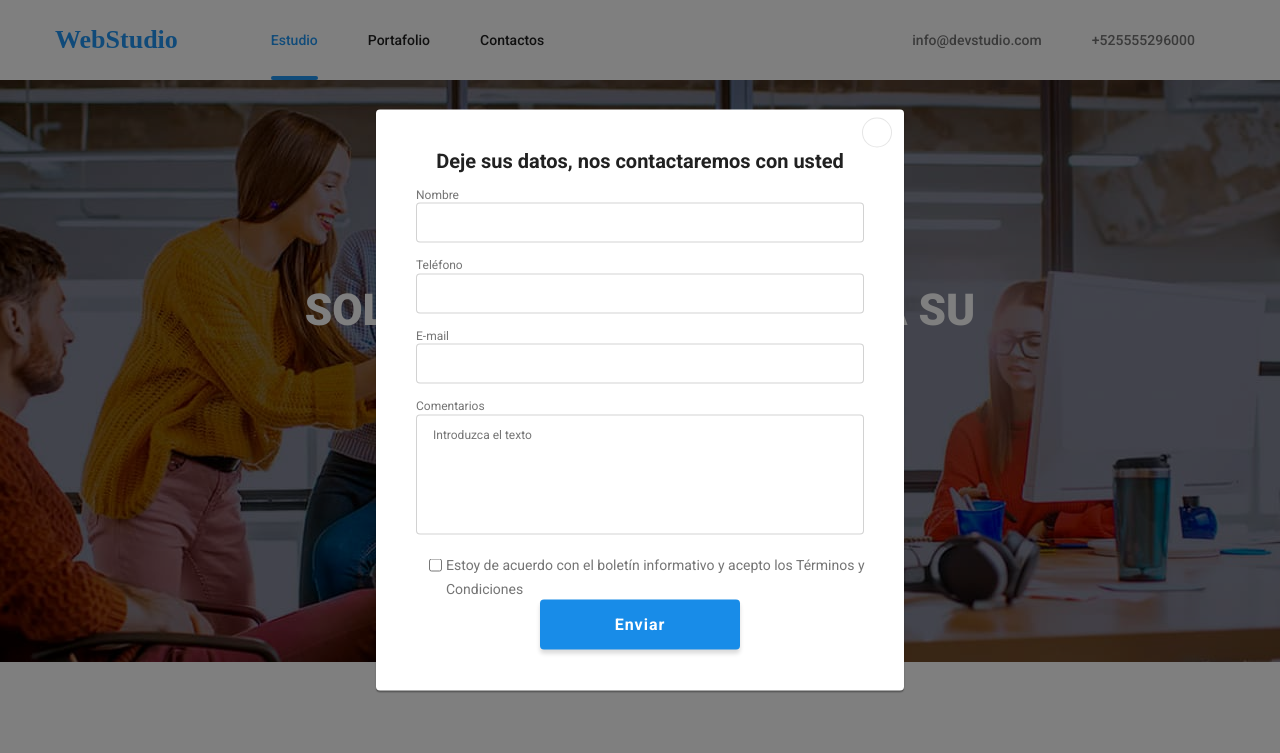
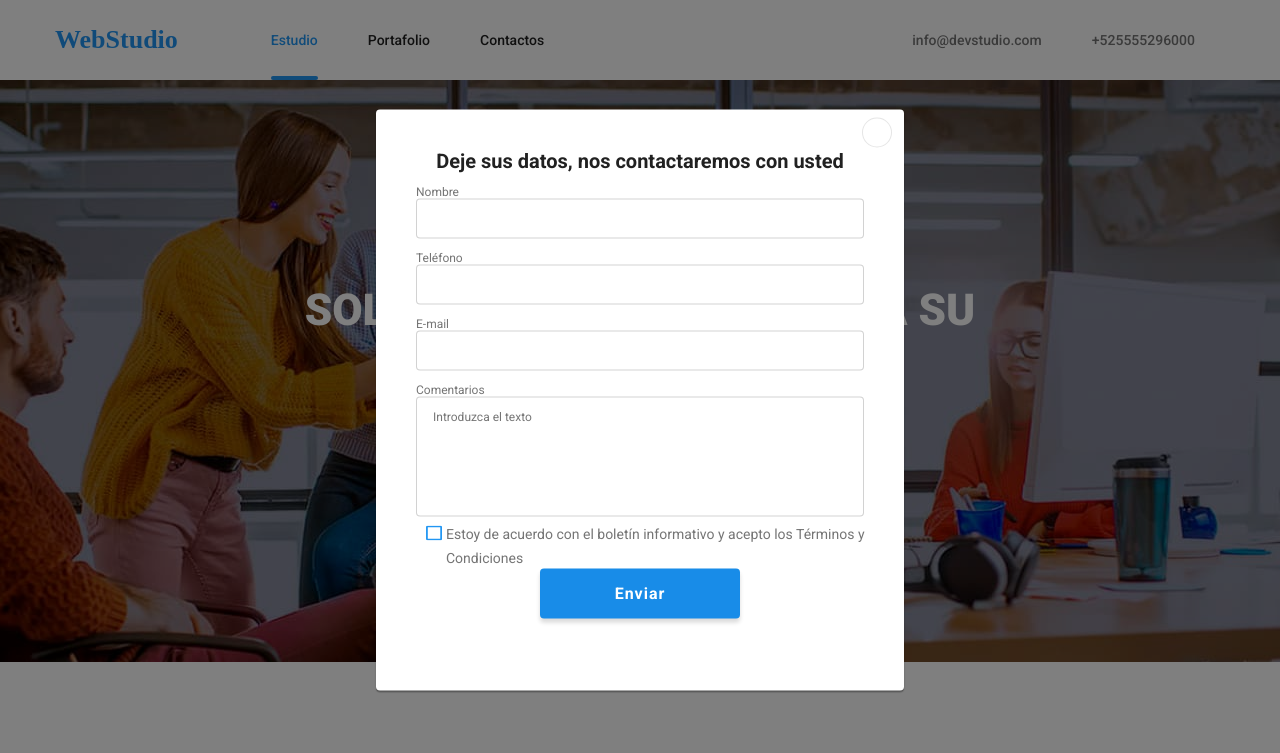
Before and after one commit to JonathanJimenezTrivin0/goit-markup-hw-06, a plain HTML site: page index.html in a window 1280 px wide. Both pictures are taken after a click on the button "Solicite nuestro servicio". Shown: the top 753 px of the page. Drawn offline with nearby package versions, Linux system fonts and the light colour scheme.

Commit message:
icon checkbox

```diff
--- a/css/styles.css
+++ b/css/styles.css
@@ -653,8 +653,10 @@ ul {
   transition: border 250ms cubic-bezier(0.4, 0, 0.2, 1);
 }
 
-.input-value:hover {
+.input-value:hover,
+.input-value:focus {
   border-color: #2196f3;
+  outline: none;
 }
 
 .input-group {
@@ -822,6 +824,7 @@ ul {
   line-height: 14px;
   font-family: 'Roboto';
   font-style: normal;
+  display: block;
 }
 
 .form-input-person {
@@ -837,6 +840,7 @@ ul {
 .form-input-person:focus,
 .form-input-person:hover {
   border-color: #2196f3;
+  outline: none;
 }
 
 .form-commet {
@@ -862,30 +866,47 @@ ul {
 .form-textarea:focus,
 .form-textarea:hover {
   border-color: #2196f3;
+  outline: none;
 }
 
 .icon-checkbox {
-  margin-left: 13px;
-  margin-top: 20px;
-  background: #2196f3;
-  border-radius: 2px;
-  display: block;
-}
-
-.icon-checkbox:checked:hover {
-  background-color: #2196f3;
+  -webkit-appearance: none;
+  -moz-appearance: none;
+  appearance: none;
+  position: absolute;
+  width: 16px;
+  height: 15px;
 }
 
 .text-checkbox {
   font-weight: 400;
   font-size: 14px;
   line-height: 24px;
-  width: 400px;
-  height: 24px;
   left: 30px;
   bottom: 19px;
   position: relative;
   color: #757575;
   font-family: 'Roboto';
-  font-style: normal;
 }
+
+/* Icon checkbox */
+
+.checkbox-icon-container {
+  display: flex;
+  justify-content: center;
+  align-items: center;
+  margin-right: 7px;
+  margin-top: 5px;
+  margin-left: 10px;
+  width: 16px;
+  height: 15px;
+  cursor: pointer;
+  border-radius: 2px;
+  fill: #2196f3;
+}
+
+.icon-checkbox:checked + .checkbox-icon-container {
+  border-color: #2196f3;
+  background-color: #2196f3;
+  opacity: 1;
+}
--- a/index.html
+++ b/index.html
@@ -121,13 +121,20 @@
                   ></textarea>
                 </div>
                 <div>
-                  <label>
+                  <label class="modal-checkbox">
                     <input
                       class="icon-checkbox"
                       type="checkbox"
-                      name="checkbox"
-                      value="weekly"
+                      name="checked"
+                      value="agreed"
                     />
+                    <span class="checkbox-icon-container">
+                      <svg class="checkbox-checked-icon" width="16" height="15">
+                        <use
+                          href="./images/icon-svg/checkbox.svg#icon-checkbox"
+                        ></use>
+                      </svg>
+                    </span>
                     <span class="text-checkbox">
                       Estoy de acuerdo con el boletín informativo y acepto los
                       Términos y Condiciones
```
Also changed, not shown: images/icon-svg/checkbox.svg (added).
